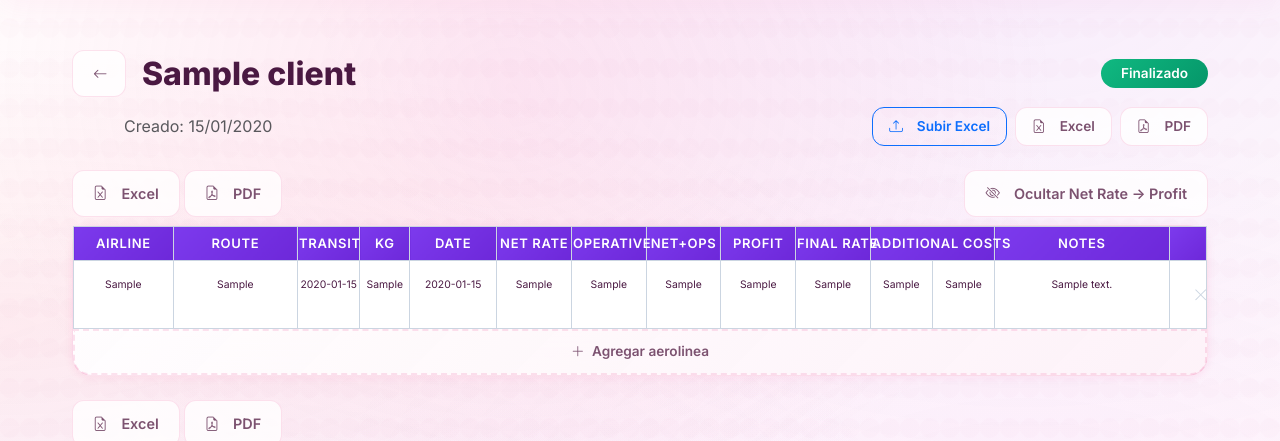
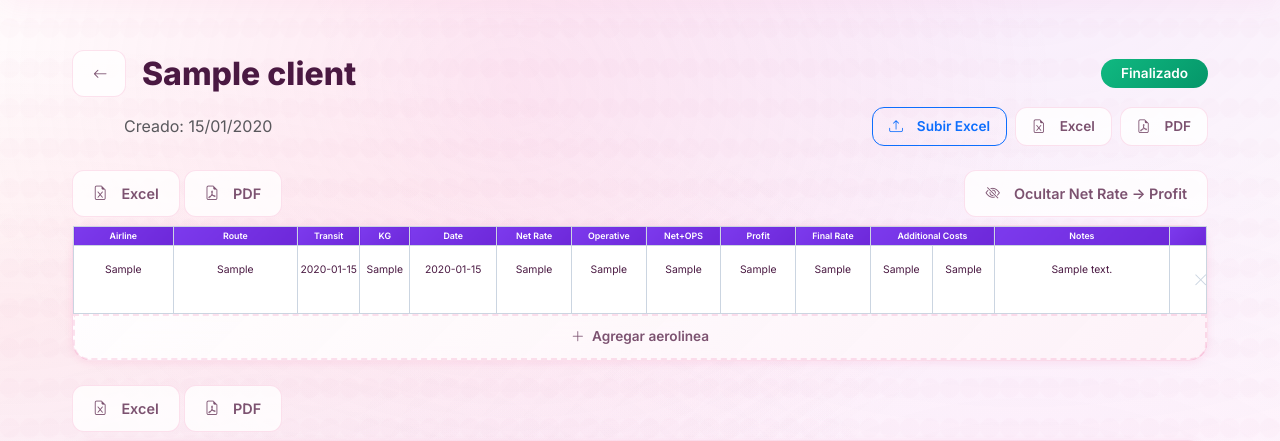
Before and after one commit to echeverrialoayzad-bit/lux-portal, a Flask app: page /current-status/1 in a window 1280 px wide. Shown: the part 72-513 px from the top of the page. Run offline with Flask 3, Linux system fonts and the light colour scheme; the visitor is signed in with stand-in values (Sample User, id 1); tables that the repository leaves empty hold one stand-in row (values such as "Sample post"); lists and menus that the app fills with data are empty.

Commit message:
Fix: force smaller font on rate table headers with !important
Co-Authored-By: Claude Opus 4.6 <noreply@anthropic.com>

```diff
--- a/lux_portal/current_status/templates/current_status/detail.html
+++ b/lux_portal/current_status/templates/current_status/detail.html
@@ -27,12 +27,14 @@
     .rate-table th {
         background: linear-gradient(135deg, #7c3aed, #6d28d9) !important;
         color: #fff !important;
-        font-size: 0.4rem;
-        text-transform: none;
-        letter-spacing: 0;
-        padding: 6px 1px !important;
+        font-size: 0.55rem !important;
+        text-transform: none !important;
+        letter-spacing: 0 !important;
+        padding: 4px 1px !important;
         text-align: center !important;
-        white-space: nowrap;
+        white-space: normal;
+        word-break: break-word;
+        line-height: 1.1;
     }
     .rate-table tbody tr:nth-child(even) td {
         background-color: #e2e8f0 !important;
```
